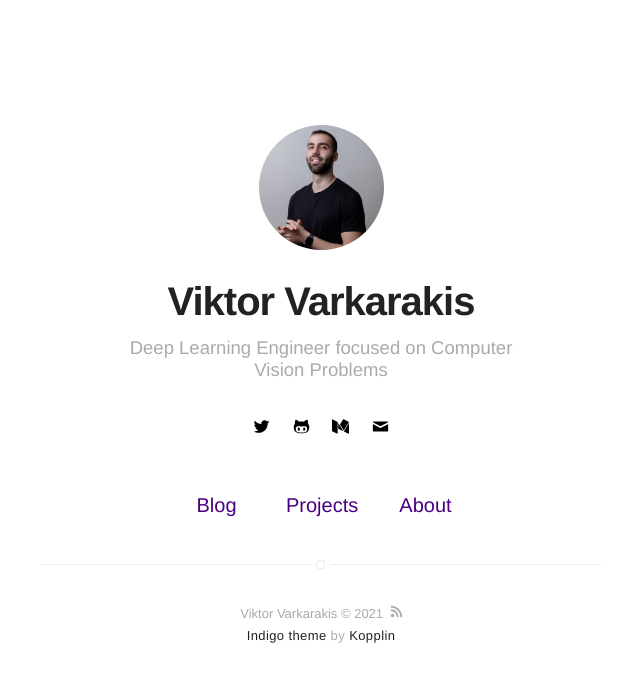
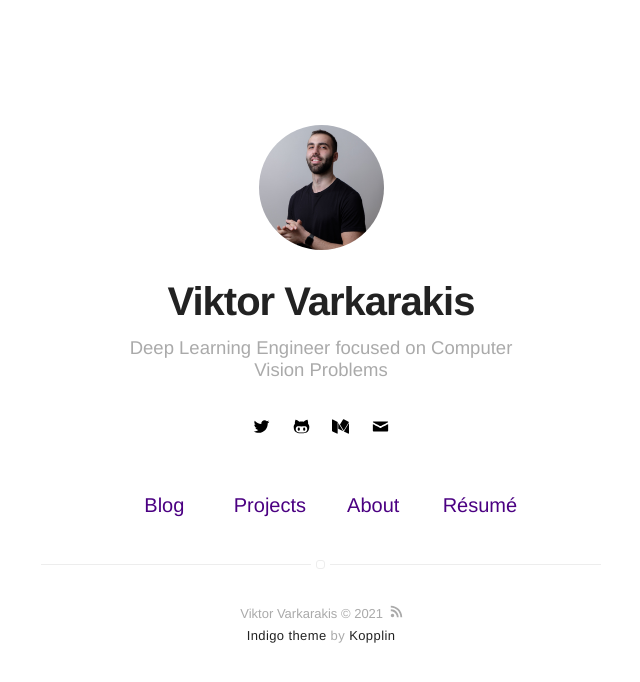
Before and after one commit to Varkarakis/blog, a Jekyll site: the page built from index.html, in a window 1280 px wide. Shown: the top 682 px of the page, without its empty margins (319-959 px from the left). Built offline with Jekyll 4.4.1, drawn with Linux system fonts in a browser that asks for light colours.

Commit message:
publications2

```diff
--- a/_includes/nav.html
+++ b/_includes/nav.html
@@ -30,9 +30,9 @@
             {% endif %}
         {% endif %}
 
-        {% if site.resume == true %}
+        {% if site.publications == true %}
             <li class="item">
-                <a class="link" href="{% if site.resume-external %}{{ site.resume-url }}{% else %}{{ site.url }}/{{ site.resume-url }}{% endif %}">Résumé</a>
+                <a class="link" href="{% if site.publications-external %}{{ site.publications-url }}{% else %}{{ site.url }}/{{ site.resume-url }}{% endif %}">Résumé</a>
             </li>
         {% endif %}
     </ul>
```
